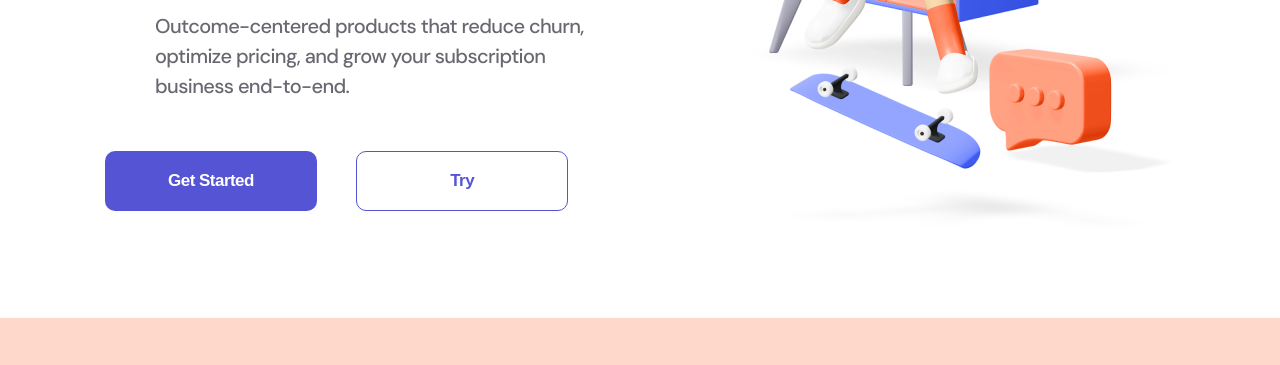
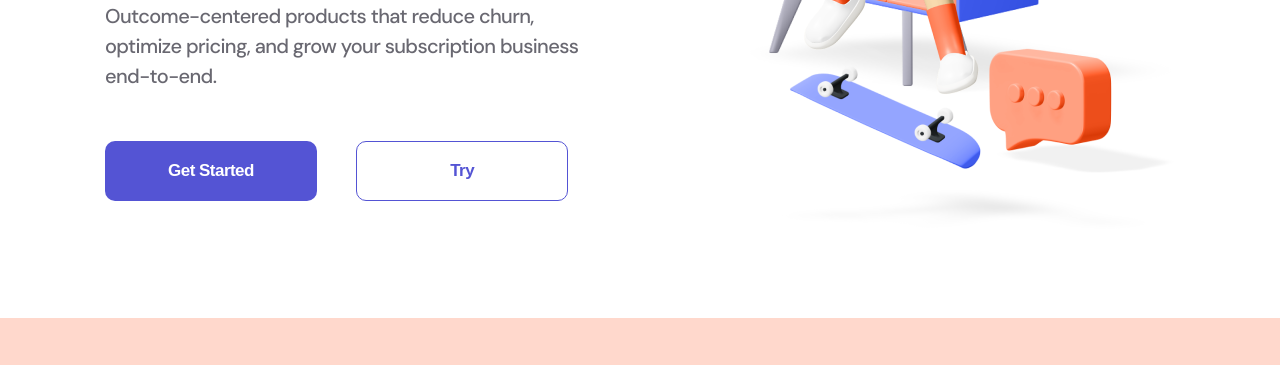
Before and after one commit to ZorianaSch/logo, a plain HTML site: page index.html in a window 1280 px wide. Shown: the part 543-908 px from the top of the page. Drawn offline with nearby package versions, Linux system fonts and the light colour scheme.

Commit message:
Add files via upload

```diff
--- a/style/style.css
+++ b/style/style.css
@@ -84,8 +84,8 @@ body {
     line-height: 30px;
     letter-spacing: -0.625263px;
     color: #696871;
-    max-width: 464px;
-    margin: 50px;
+    max-width: 480px;
+    margin: 30px 0px 50px 0px;
 }
 
 .button_violet {
```
